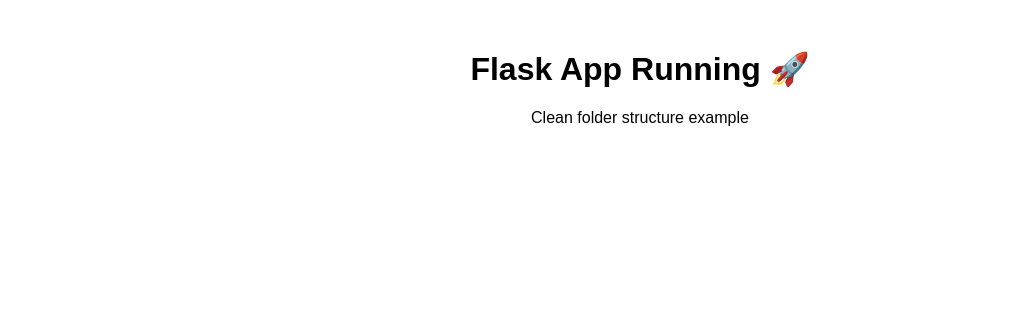
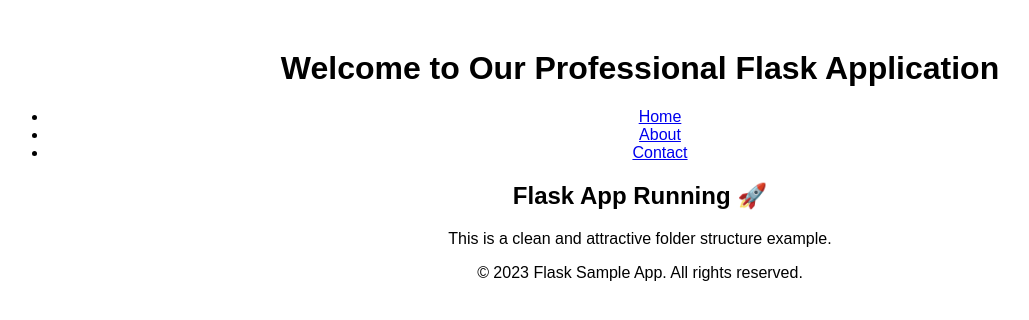
Before and after one commit to sushantjadhav111/flask-sample-app, a Flask app: page / in a window 1280 px wide. Shown: the top 320 px of the page, without its empty margins (0-1029 px from the left). Run offline with Flask 3, Linux system fonts and the light colour scheme.

Commit message:
Update the welcome page with an attractive design, header, and footer

```diff
--- a/app/templates/index.html
+++ b/app/templates/index.html
@@ -1,11 +1,26 @@
 <!DOCTYPE html>
 <html>
   <head>
-    <title>Flask Sample</title>
+    <title>Welcome to Our Flask App</title>
     <link rel="stylesheet" href="/static/style.css" />
   </head>
   <body>
-    <h1>Flask App Running 🚀</h1>
-    <p>Clean folder structure example</p>
+    <header>
+      <h1>Welcome to Our Professional Flask Application</h1>
+      <nav>
+        <ul>
+          <li><a href="#">Home</a></li>
+          <li><a href="#">About</a></li>
+          <li><a href="#">Contact</a></li>
+        </ul>
+      </nav>
+    </header>
+    <main>
+      <h2>Flask App Running 🚀</h2>
+      <p>This is a clean and attractive folder structure example.</p>
+    </main>
+    <footer>
+      <p>&copy; 2023 Flask Sample App. All rights reserved.</p>
+    </footer>
   </body>
 </html>
```
